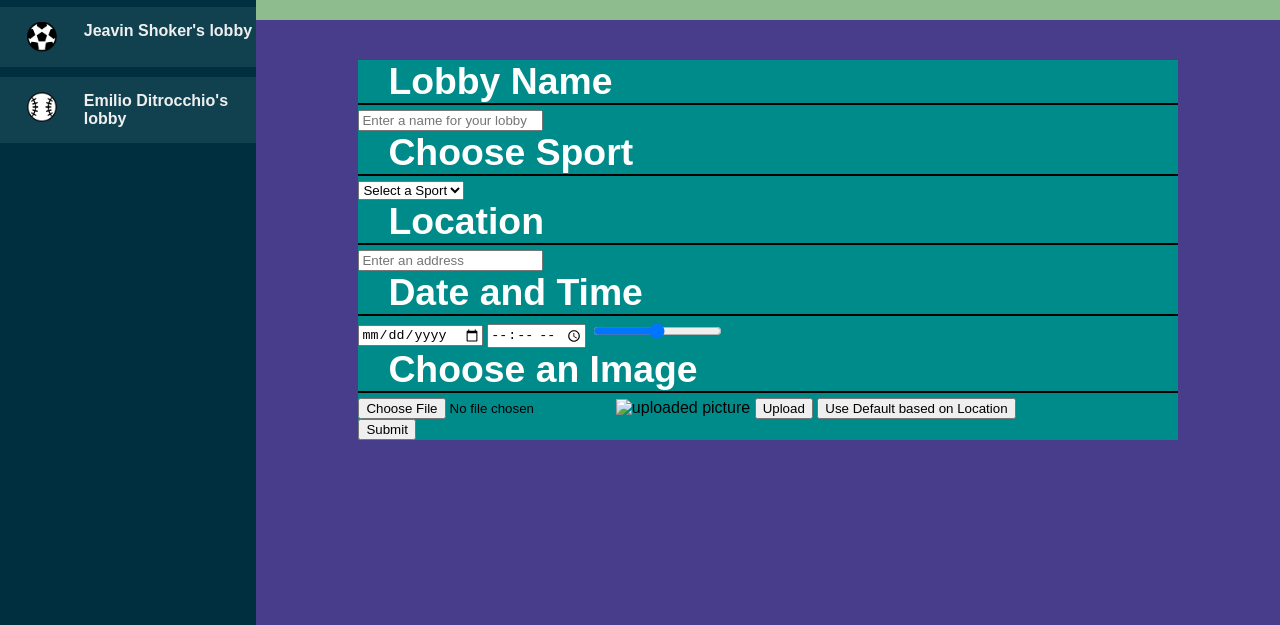
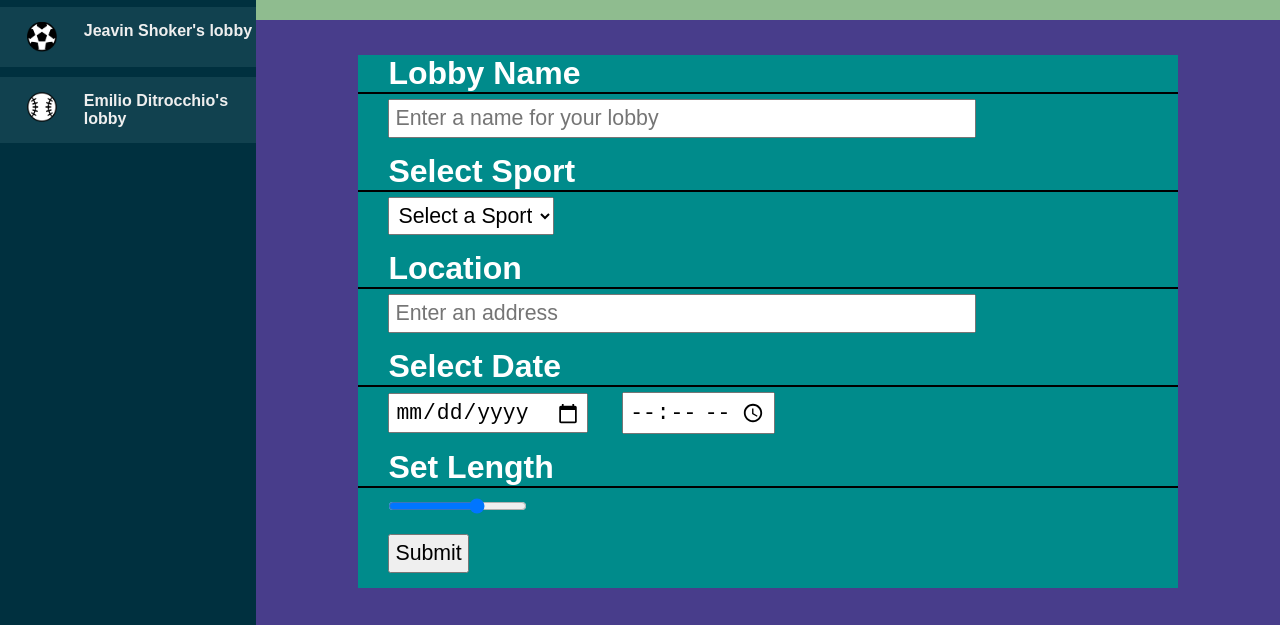
Before and after one commit to hcpark112/PickUp, a plain HTML site: page webpage/creategame.html in a window 1280 px wide. Shown: the part 175-800 px from the top of the page. Drawn offline with nearby package versions, Linux system fonts and the light colour scheme.

Commit message:
Removed image, additional styling

```diff
--- a/webpage/creategame.html
+++ b/webpage/creategame.html
@@ -35,7 +35,7 @@
             <input type = "text" name = "LobbyName" placeholder = "Enter a name for your lobby">
           </div>
           <div id = "Sport-List">
-            <label for = "SportList">Choose Sport</label>
+            <label for = "SportList">Select Sport</label>
             <select name = "SportList">
               <option value = "">Select a Sport</option>
               <option value = "Basketball">Basketball</option>
@@ -52,17 +52,13 @@
             <input type = "text" name = "Location" placeholder = "Enter an address">
           </div>
           <div id = "Set-Date">
-            <label for = "Date">Date and Time</label>
+            <label for = "Date">Select Date</label>
             <input type = "date" name = "Date">
             <input type = "time" name = "Date">
-            <input type = "range" name = "Date">
           </div>
-          <div id = "Location-Image">
-            <label for = "Image">Choose an Image</label>
-            <input type = "file" name = "Image">
-            <img src = "" alt = "uploaded picture">
-            <input type = "submit" value = "Upload">
-            <input type = "submit" value = "Use Default based on Location">
+          <div id = "Set-Length">
+            <label for = "Length">Set Length</label>
+            <input type = "range" name = "Date" min = "1" max = "4">
           </div>
           <input type = "submit">
         </form>
--- a/webpage/files/css/createGameStyle.css
+++ b/webpage/files/css/createGameStyle.css
@@ -36,17 +36,31 @@ html, body {
 #Inner-Content form {
     width: 80%;
     background-color: darkcyan;
-    margin: 40px auto 0 auto;
+    margin: 35px auto 0 auto;
 }
 form label {
     display: block;
     margin-bottom: 5px;
     border-bottom: solid 2px black;
     padding-left: 30px;
-    font-size: 28pt;
+    font-size: 24pt;
     font-weight: bold;
     color: white;
 }
-input {}
-input::placeholder {}
+input {
+    margin: 0 0 15px 30px;
+    padding: 5px;
+    font-size: 16pt;
+}
+input[type=text] {
+    width: 70%;
+}
+input::placeholder {
+    font-size: 16pt;
+}
+select {
+    margin: 0 0 15px 30px;
+    padding: 5px;
+    font-size: 16pt;
+}
 /****************************/
```
